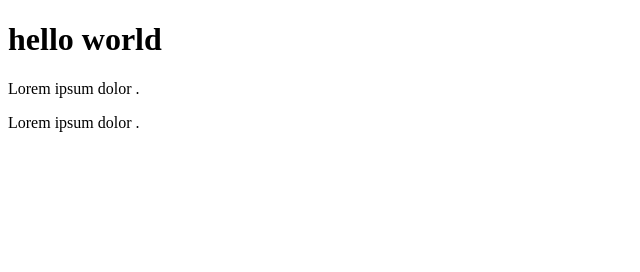
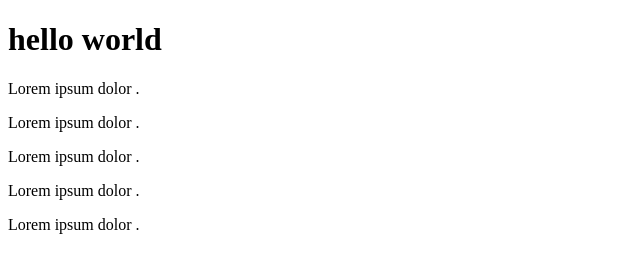
Before and after one commit to ishitsharmadev/adding_collaborator, a plain HTML site: page index.html in a window 1280 px wide. Shown: the whole page, without its empty margins (0-640 px from the left). Drawn offline with Linux system fonts and the light colour scheme.

Commit message:
Update index.html

```diff
--- a/index.html
+++ b/index.html
@@ -9,6 +9,9 @@
   <h1>hello world</h1>
   <p>Lorem ipsum dolor  .</p>
   <p>Lorem ipsum dolor .</p>
+    <p>Lorem ipsum dolor .</p>
+    <p>Lorem ipsum dolor .</p>
+    <p>Lorem ipsum dolor .</p>
 
 </body>
 </html>
```
